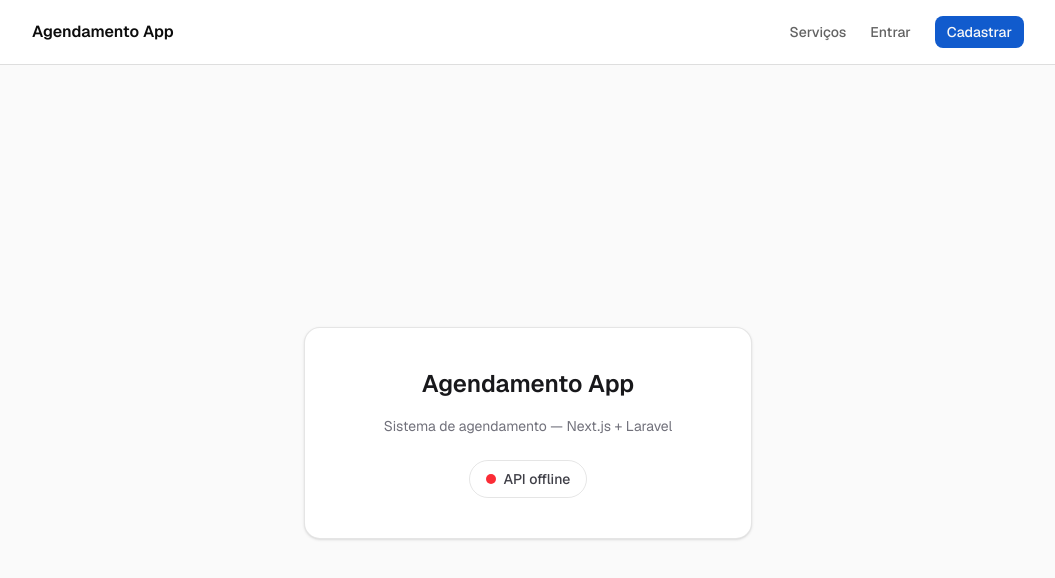
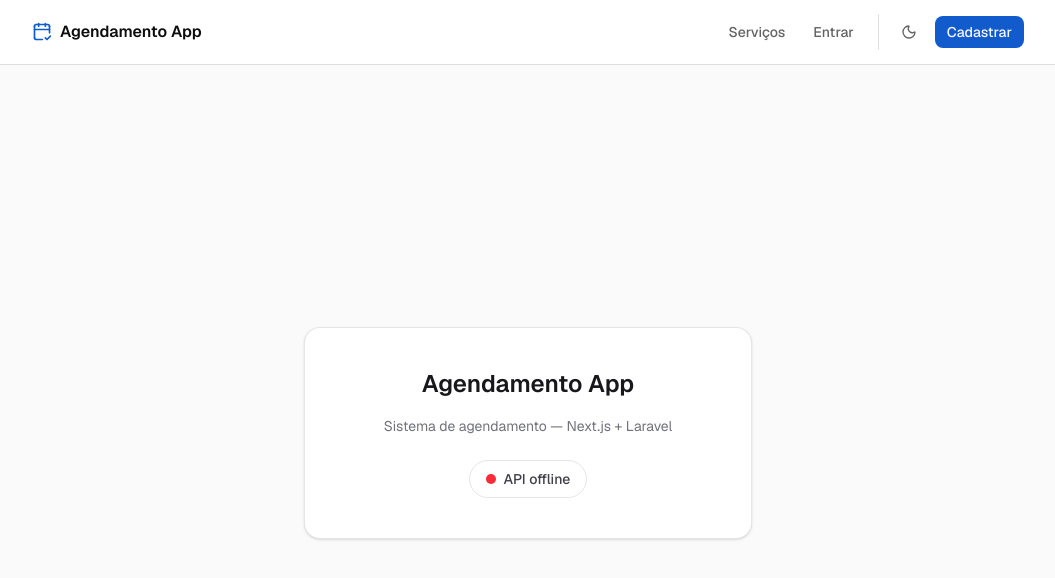
Before and after one commit to filipeyuan/agendamento-app, a Next.js app in the folder frontend/: page / in a window 1280 px wide. Shown: the top 578 px of the page, without its empty margins (112-1167 px from the left). Built offline with nearby package versions, Linux system fonts and the light colour scheme; no server answers.

Commit message:
feat: adiciona toggle de tema claro/escuro e refina a navbar

```diff
--- a/frontend/app/globals.css
+++ b/frontend/app/globals.css
@@ -36,7 +36,7 @@
 }
 
 @media (prefers-color-scheme: dark) {
-  :root {
+  :root:not([data-theme="light"]) {
     --background: oklch(0.16 0 0);
     --foreground: oklch(0.96 0 0);
 
@@ -68,6 +68,39 @@
     --input: oklch(0.3 0 0);
     --ring: oklch(0.7 0.16 260);
   }
+}
+
+:root[data-theme="dark"] {
+  --background: oklch(0.16 0 0);
+  --foreground: oklch(0.96 0 0);
+
+  --card: oklch(0.2 0 0);
+  --card-foreground: oklch(0.96 0 0);
+
+  --primary: oklch(0.7 0.16 260);
+  --primary-foreground: oklch(0.16 0 0);
+
+  --secondary: oklch(0.27 0 0);
+  --secondary-foreground: oklch(0.96 0 0);
+
+  --muted: oklch(0.27 0 0);
+  --muted-foreground: oklch(0.65 0 0);
+
+  --accent: oklch(0.27 0 0);
+  --accent-foreground: oklch(0.96 0 0);
+
+  --destructive: oklch(0.65 0.22 27);
+  --destructive-foreground: oklch(0.16 0 0);
+
+  --success: oklch(0.65 0.15 150);
+  --success-foreground: oklch(0.16 0 0);
+
+  --warning: oklch(0.75 0.16 80);
+  --warning-foreground: oklch(0.16 0 0);
+
+  --border: oklch(0.3 0 0);
+  --input: oklch(0.3 0 0);
+  --ring: oklch(0.7 0.16 260);
 }
 
 @theme inline {
@@ -114,4 +147,5 @@
 body {
   background: var(--background);
   color: var(--foreground);
+  transition: background-color 0.15s ease, color 0.15s ease;
 }
--- a/frontend/app/layout.tsx
+++ b/frontend/app/layout.tsx
@@ -3,6 +3,7 @@ import { Geist, Geist_Mono } from "next/font/google";
 
 import { Navbar } from "@/components/layout/navbar.component";
 import { AuthProvider } from "@/lib/auth/context";
+import { THEME_INIT_SCRIPT } from "@/lib/utils/theme";
 
 import "./globals.css";
 
@@ -30,7 +31,11 @@ export default function RootLayout({
     <html
       lang="pt-BR"
       className={`${geistSans.variable} ${geistMono.variable} h-full antialiased`}
+      suppressHydrationWarning
     >
+      <head>
+        <script dangerouslySetInnerHTML={{ __html: THEME_INIT_SCRIPT }} />
+      </head>
       <body className="min-h-full flex flex-col">
         <AuthProvider>
           <Navbar />
--- a/frontend/components/layout/navbar.component.tsx
+++ b/frontend/components/layout/navbar.component.tsx
@@ -2,7 +2,9 @@
 
 import Link from "next/link";
 import { usePathname, useRouter } from "next/navigation";
+import { CalendarCheck2, LogOut } from "lucide-react";
 
+import { ThemeToggle } from "@/components/layout/theme-toggle.component";
 import { Button, buttonVariants } from "@/components/ui/button";
 import { useAuth } from "@/lib/auth/context";
 import { cn } from "@/lib/utils/cn";
@@ -15,8 +17,8 @@ function NavLink({ href, children }: { href: string; children: React.ReactNode }
     <Link
       href={href}
       className={cn(
-        "text-sm font-medium text-muted-foreground transition-colors hover:text-foreground",
-        isActive && "text-foreground"
+        "rounded-md px-3 py-1.5 text-sm font-medium text-muted-foreground transition-colors hover:bg-accent hover:text-accent-foreground",
+        isActive && "bg-accent text-foreground"
       )}
     >
       {children}
@@ -34,13 +36,14 @@ export function Navbar() {
   }
 
   return (
-    <header className="border-b border-border">
+    <header className="sticky top-0 z-10 border-b border-border bg-background/80 backdrop-blur">
       <div className="mx-auto flex h-16 max-w-5xl items-center justify-between px-4">
-        <Link href="/" className="font-semibold text-foreground">
+        <Link href="/" className="flex items-center gap-2 font-semibold text-foreground">
+          <CalendarCheck2 className="h-5 w-5 text-primary" />
           Agendamento App
         </Link>
 
-        <nav className="flex items-center gap-6">
+        <nav className="flex items-center gap-1">
           <NavLink href="/servicos">Serviços</NavLink>
 
           {!isLoading && user?.role === "client" && (
@@ -57,20 +60,24 @@ export function Navbar() {
             </>
           )}
 
+          {!isLoading && !user && <NavLink href="/login">Entrar</NavLink>}
+
+          <div className="ml-2 flex items-center gap-2 border-l border-border pl-3">
+            <ThemeToggle />
+
             {!isLoading && user && (
               <Button variant="outline" size="sm" onClick={handleLogout}>
+                <LogOut className="h-4 w-4" />
                 Sair
               </Button>
             )}
 
             {!isLoading && !user && (
-            <>
-              <NavLink href="/login">Entrar</NavLink>
               <Link href="/cadastro" className={buttonVariants({ size: "sm" })}>
                 Cadastrar
               </Link>
-            </>
             )}
+          </div>
         </nav>
       </div>
     </header>
--- /dev/null
+++ b/frontend/components/layout/theme-toggle.component.tsx
@@ -0,0 +1,29 @@
+"use client";
+
+import { useSyncExternalStore } from "react";
+import { Moon, Sun } from "lucide-react";
+
+import { applyTheme, getActiveTheme, subscribeTheme, type Theme } from "@/lib/utils/theme";
+
+function getServerTheme(): Theme {
+  return "light";
+}
+
+export function ThemeToggle() {
+  const theme = useSyncExternalStore(subscribeTheme, getActiveTheme, getServerTheme);
+
+  function toggle() {
+    applyTheme(theme === "dark" ? "light" : "dark");
+  }
+
+  return (
+    <button
+      type="button"
+      onClick={toggle}
+      aria-label="Alternar tema claro/escuro"
+      className="inline-flex h-9 w-9 cursor-pointer items-center justify-center rounded-md text-muted-foreground transition-colors hover:bg-accent hover:text-accent-foreground"
+    >
+      {theme === "dark" ? <Sun className="h-4 w-4" /> : <Moon className="h-4 w-4" />}
+    </button>
+  );
+}
--- /dev/null
+++ b/frontend/lib/utils/theme.ts
@@ -0,0 +1,43 @@
+export type Theme = "light" | "dark";
+
+const THEME_KEY = "agendamento_theme";
+const THEME_EVENT = "agendamento-theme-change";
+
+export function getStoredTheme(): Theme | null {
+  const value = localStorage.getItem(THEME_KEY);
+  return value === "light" || value === "dark" ? value : null;
+}
+
+export function applyTheme(theme: Theme) {
+  document.documentElement.dataset.theme = theme;
+  localStorage.setItem(THEME_KEY, theme);
+  window.dispatchEvent(new Event(THEME_EVENT));
+}
+
+export function getActiveTheme(): Theme {
+  const stored = getStoredTheme();
+  if (stored) return stored;
+  return window.matchMedia("(prefers-color-scheme: dark)").matches ? "dark" : "light";
+}
+
+export function subscribeTheme(callback: () => void): () => void {
+  const mediaQuery = window.matchMedia("(prefers-color-scheme: dark)");
+  window.addEventListener(THEME_EVENT, callback);
+  mediaQuery.addEventListener("change", callback);
+
+  return () => {
+    window.removeEventListener(THEME_EVENT, callback);
+    mediaQuery.removeEventListener("change", callback);
+  };
+}
+
+export const THEME_INIT_SCRIPT = `
+(function () {
+  try {
+    var stored = localStorage.getItem("${THEME_KEY}");
+    if (stored === "light" || stored === "dark") {
+      document.documentElement.dataset.theme = stored;
+    }
+  } catch (e) {}
+})();
+`;
```
Lines whose indentation alone changed are shown as unchanged.
